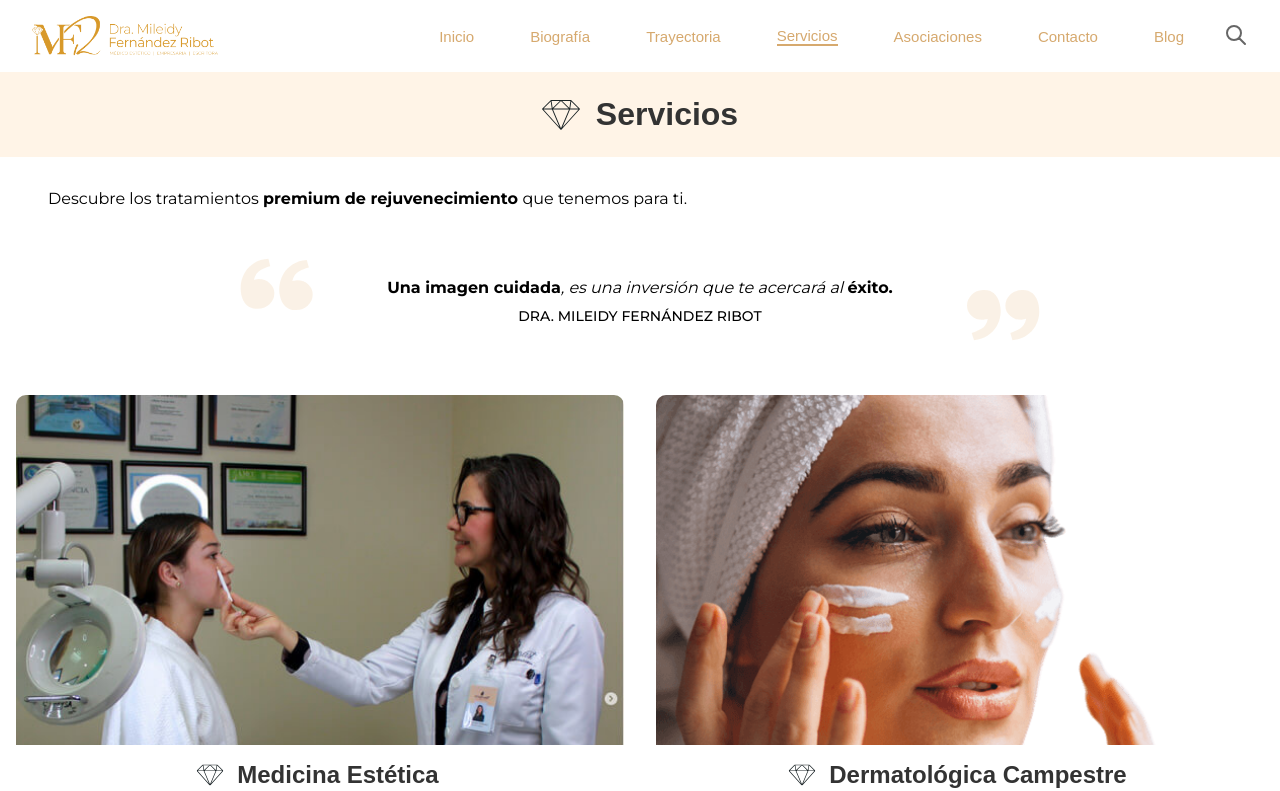
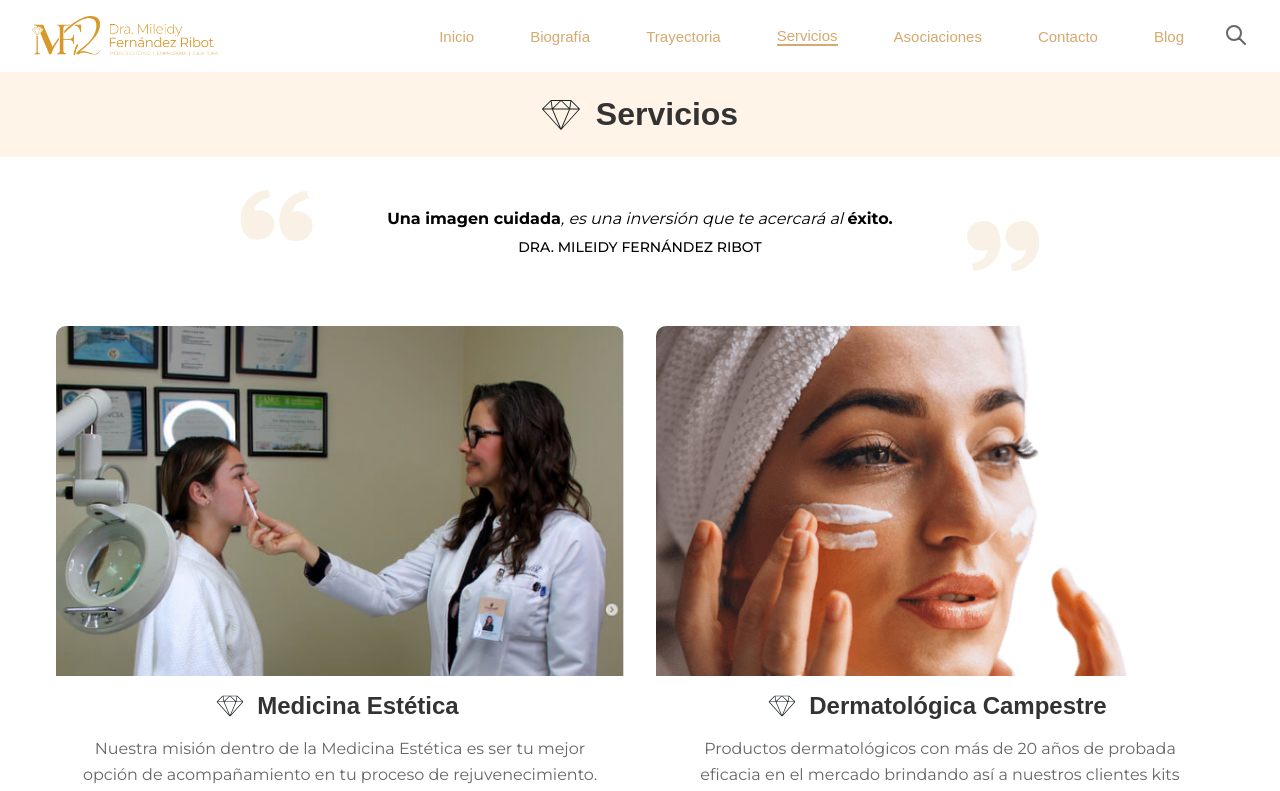
Before and after one commit to chubuntuarc/dm-web, a Next.js app: page /servicios in a window 1280 px wide. Shown: the top 791 px of the page. Built offline with nearby package versions, Linux system fonts and the light colour scheme.

Commit message:
Services complete ✅

```diff
--- a/src/app/servicios/services.module.css
+++ b/src/app/servicios/services.module.css
@@ -3,6 +3,7 @@
   color: #000;
   margin: 0 auto;
   padding: 2rem 1rem;
+  max-width: 1200px;
 }
 
 .servicesHeading {
@@ -117,6 +118,15 @@
   position: relative;
 }
 
+@media (min-width: 486px) {
+  .servicesHeading {
+    display: none;
+  }
+  .servicesIntro {
+    margin-top: 0;
+  }
+}
+
 .quoteContainer {
   position: relative;
   text-align: center;
```
